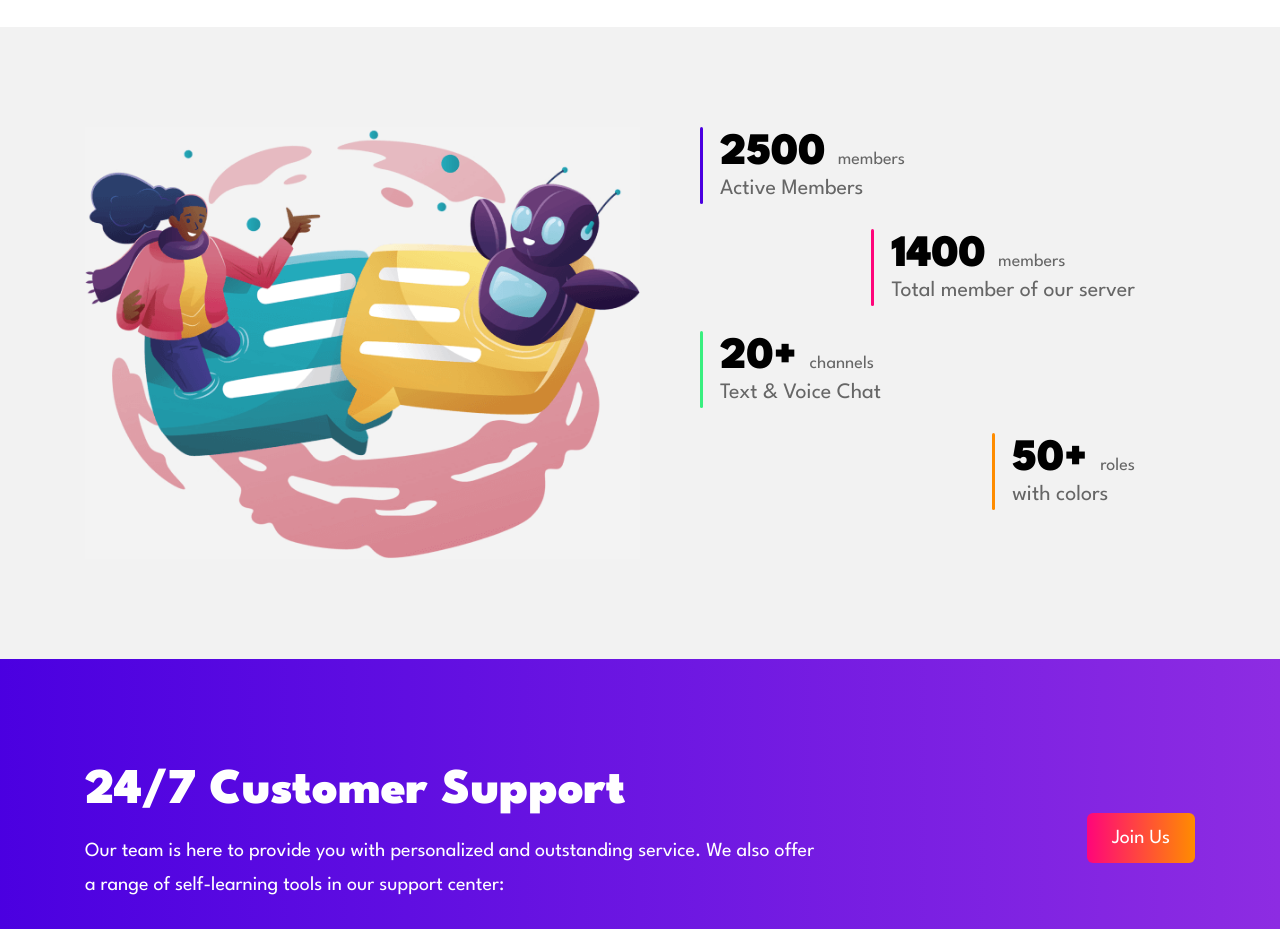
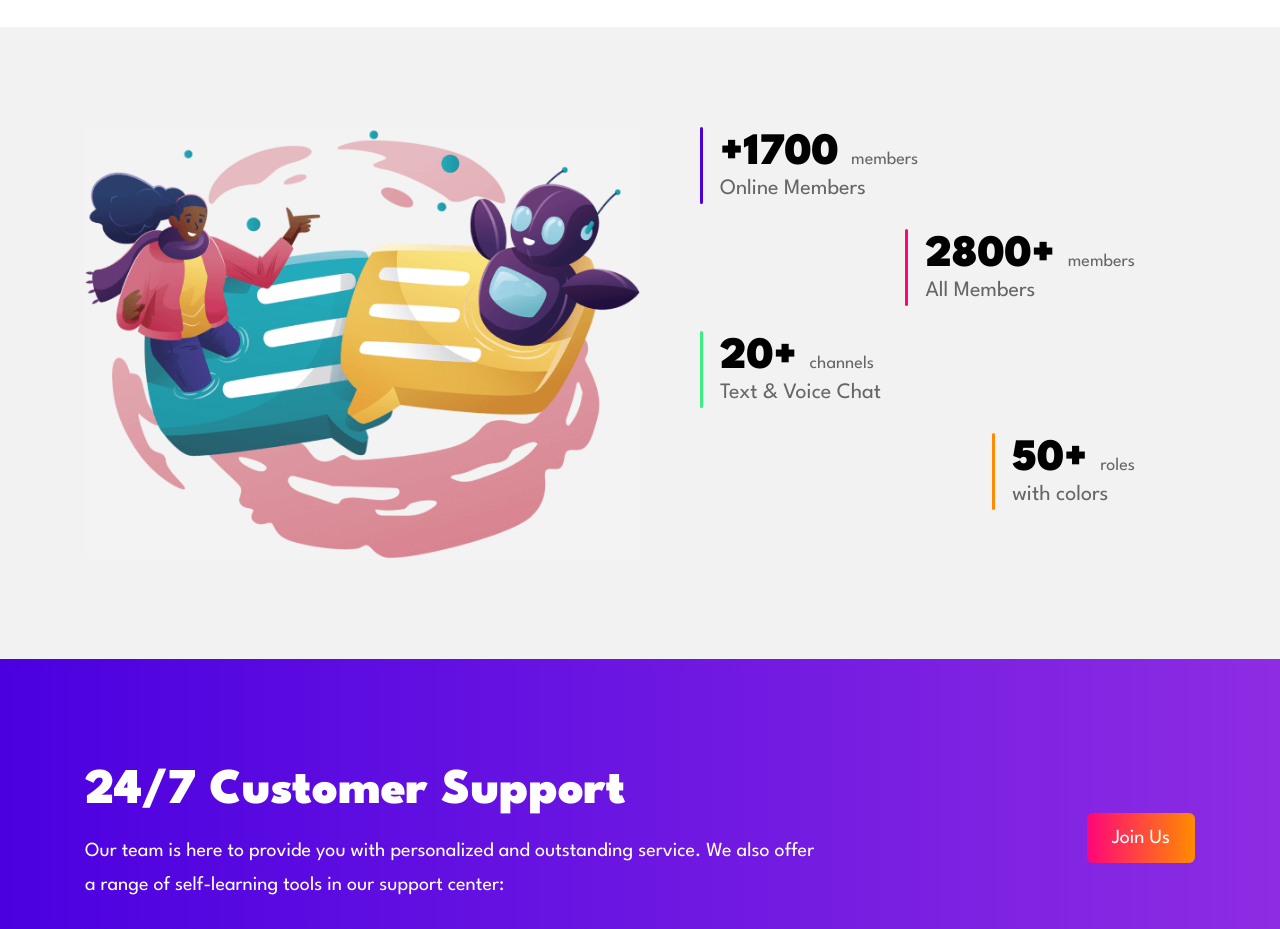
Before and after one commit to m44c/paradise, a plain HTML site: page index.html in a window 1280 px wide. Shown: the part 4160-5089 px from the top of the page. Drawn offline with nearby package versions, Linux system fonts and the light colour scheme.

Commit message:
Update index.html

```diff
--- a/index.html
+++ b/index.html
@@ -441,20 +441,20 @@
 
                       <li class="stats-item purple">
                           <h3 class="item-title">
-                              2500
+                              +1700
                               <span class="span">members</span>
                           </h3>
 
-                          <p class="stats-text">Active Members</p>
+                          <p class="stats-text">Online Members</p>
                       </li>
 
                       <li class="stats-item red">
                           <h3 class="item-title">
-                              1400
+                              2800+
                               <span class="span">members</span>
                           </h3>
 
-                          <p class="stats-text">Total member of our server</p>
+                          <p class="stats-text">All Members</p>
                       </li>
 
                       <li class="stats-item green">
```
